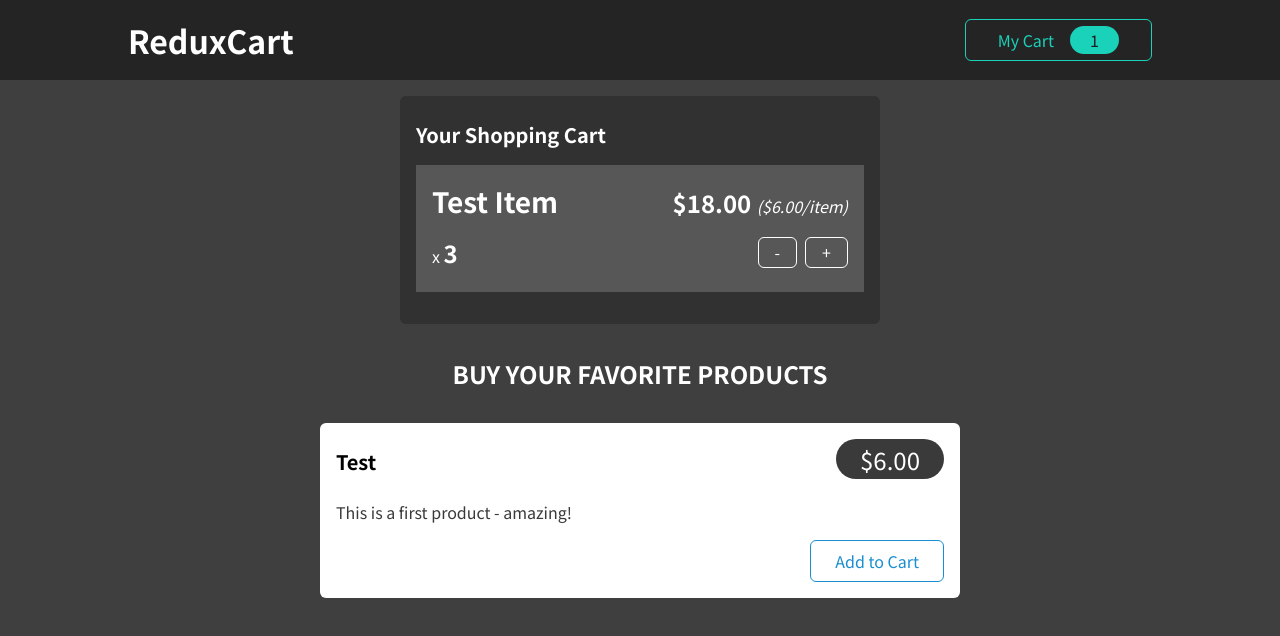
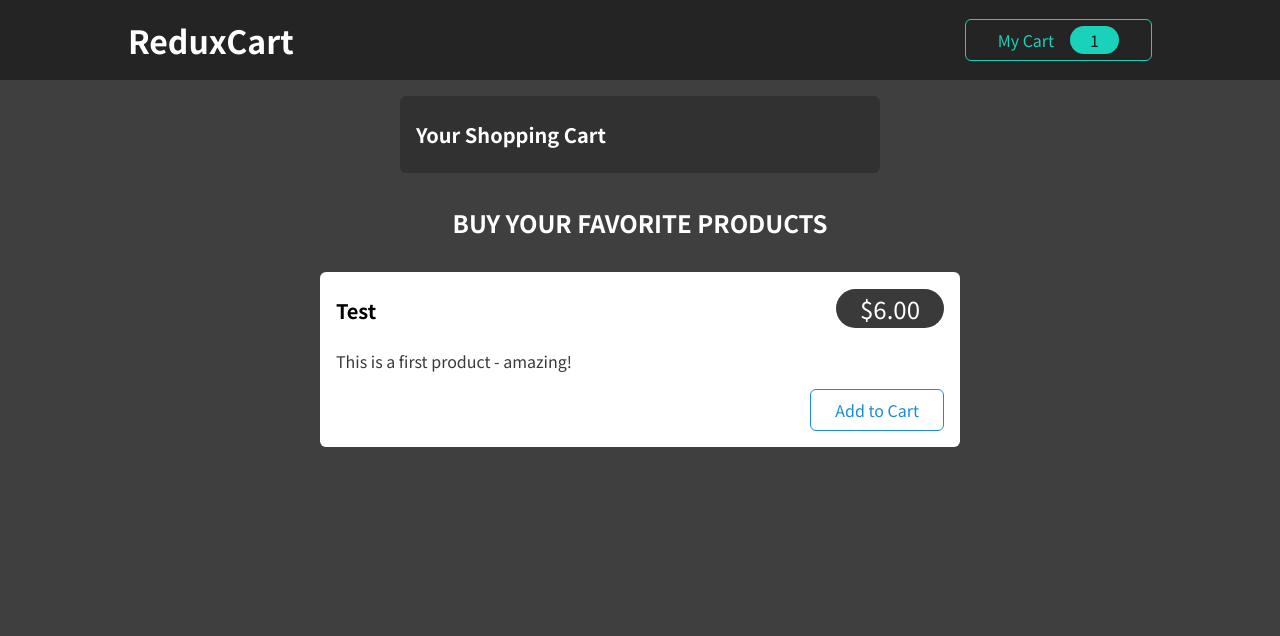
Before and after one commit to MZHoffman/redux-cart, a React (Create React App) app: page / in a window 1280 px wide. Shown: the top 636 px of the page. Built offline with nearby package versions, Linux system fonts and the light colour scheme.

Commit message:
generating cart items from state

```diff
--- a/src/components/Cart/Cart.js
+++ b/src/components/Cart/Cart.js
@@ -1,18 +1,31 @@
-import Card from '../UI/Card';
-import classes from './Cart.module.css';
-import CartItem from './CartItem';
+import { useSelector } from 'react-redux'
+
+import Card from '../UI/Card'
+import classes from './Cart.module.css'
+import CartItem from './CartItem'
 
 const Cart = (props) => {
+  const cartItems = useSelector((state) => state.cartItem)
+  console.log(cartItems)
+
   return (
     <Card className={classes.cart}>
       <h2>Your Shopping Cart</h2>
       <ul>
-        <CartItem
-          item={{ title: 'Test Item', quantity: 3, total: 18, price: 6 }}
-        />
+        {cartItems.items.map((item) => (
+          <CartItem
+            key={item.name}
+            item={{
+              title: item.title,
+              quantity: item.quantity,
+              total: 18,
+              price: item.price,
+            }}
+          />
+        ))}
       </ul>
     </Card>
-  );
-};
+  )
+}
 
-export default Cart;
+export default Cart
```
